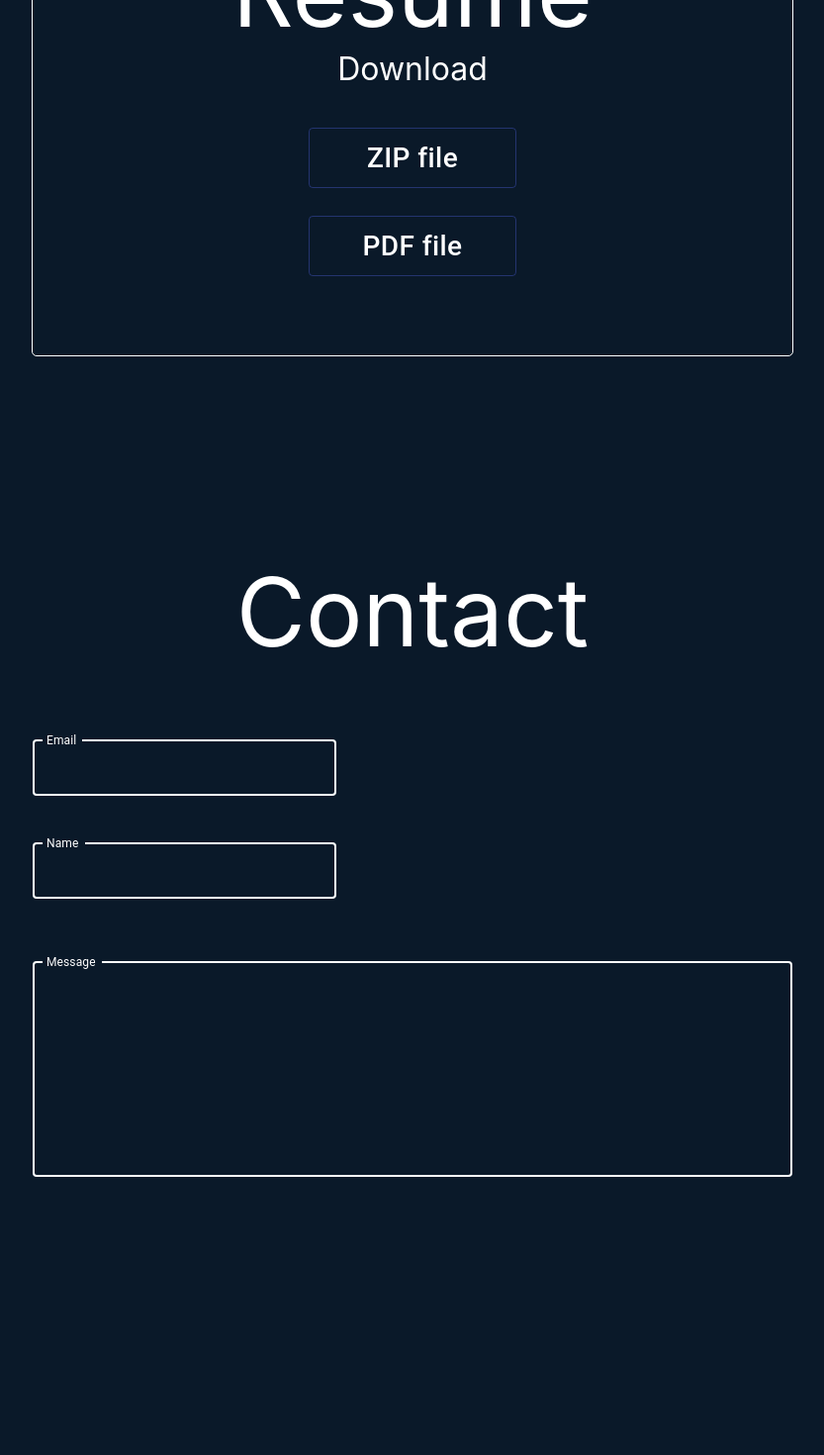
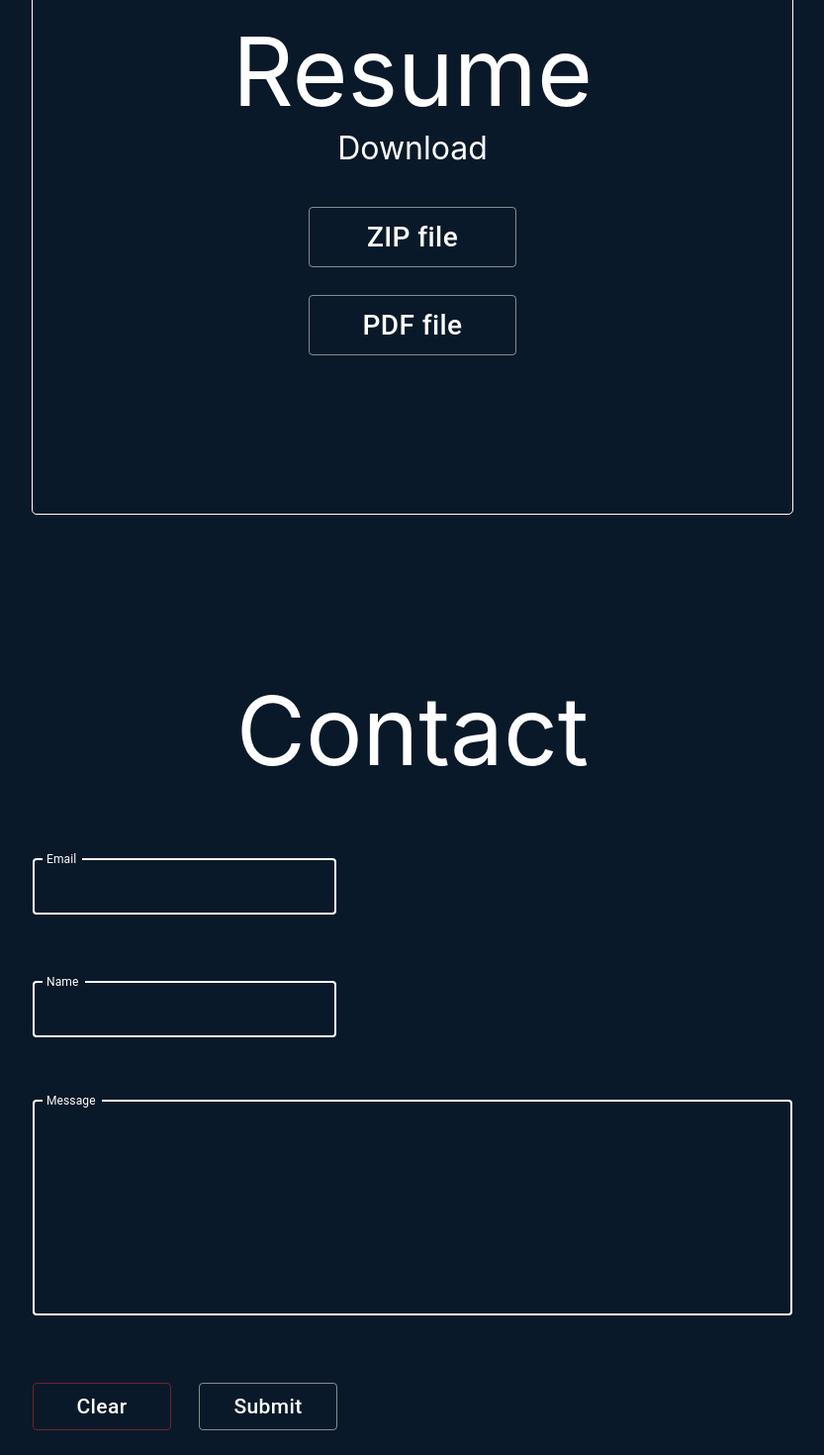
Before and after one commit to mark-p7/markdeguzman, a React (Create React App) app: page / in a window 1280 px wide. Shown: the part 2060-3530 px from the top of the page at 99% size, without its empty margins (223-1056 px from the left). Before the commit the page ends 3460 px from the top, so only its background shows below. Built offline with nearby package versions, Linux system fonts and the light colour scheme; no server answers.

Commit message:
finished front-end

```diff
--- a/src/pages/Contactpage/Contactpage.js
+++ b/src/pages/Contactpage/Contactpage.js
@@ -1,22 +1,57 @@
 import { ThemeProvider, Typography, Box, Button, FormControl, InputLabel, Input, FormHelperText, TextField } from "@mui/material";
-
-// const label = (props) => <Typography variant="subTitle">{props.label}</Typography>
+import { Fade } from "react-reveal";
+import { useRef } from "react";
 
 export default function Contactpage() {
+
+    const email = useRef('');
+    const name = useRef('');
+    const message = useRef('');
+
+    function sendMessage() {
+        console.log(email.current)
+        console.log(name.current)
+        console.log(message.current)
+        if (email.current == '' || name.current == '' || message.current == '') {
+            alert('Please fill out all fields')
+        } else {
+            email.current = ''
+            name.current = ''
+            message.current = ''
+            alert('Message submitted')
+        }
+    }
+
     return (
         <>
-            <div id="Contact" style={{ width: '60%', marginTop: '10vh', marginBottom:'25vh' }}>
-                <Box sx={{ width: '100%', height: '40em', marginTop: '15vh' }}>
-                    <Box sx={{my: '6vh'}}>
-                    <Typography variant="name">Contact</Typography>
-                    </Box>
+            <div id="contact" style={{ width: '60%', marginTop: '10vh', marginBottom: '25vh' }}>
+                <Box sx={{ width: '100%', height: '40em', marginTop: '10vh' }}>
+                    <Fade bottom>
+                        <Box sx={{ my: '6vh' }}>
+                            <Typography variant="name">Contact</Typography>
+                        </Box>
+                    </Fade>
+                    <div style={{ textAlign: 'left' }}>
+                        <Fade left>
+                            <TextField id="outlined-basic" ref={email} label="Email" variant="outlined" color="basic" sx={{ width: '40%', my: '3vh' }} inputProps={{ style: { color: "white" } }} focused />
+                            <br />
+                            <TextField id="outlined-basic" ref={name} label="Name" variant="outlined" color="basic" sx={{ width: '40%', my: '3vh' }} inputProps={{ style: { color: "white" } }} focused />
+                        </Fade>
+                    </div>
+                    <Fade right>
+                        <TextField id="outlined-basic" ref={message} label="Message" variant="outlined" color="basic" multiline={true} rows={8} sx={{ width: '100%', my: '5vh' }} inputProps={{ style: { color: "white" } }} focused />
+                    </Fade>
+                    <Fade bottom>
+                        <div style={{ textAlign: 'left' }}>
+                            <Button variant="outlined" color="error" style={{ textTransform: 'none', width: '10em', margin: '2em 2em 2em 0' }}>
+                                <Typography id="quote" className="quote" variant="info">Clear</Typography>
+                            </Button>
+                            <Button variant="outlined" color="basic" style={{ textTransform: 'none', width: '10em', margin: '2em 2em 2em 0' }} onClick={() => { sendMessage() }}>
+                                <Typography id="quote" className="quote" variant="info">Submit</Typography>
+                            </Button>
+                        </div>
+                    </Fade>
 
-                    <div style={{textAlign: 'left'}}>
-                        <TextField id="outlined-basic" label="Email" variant="outlined" color="basic" sx={{ width: '40%', my: '3vh' }} inputProps={{ style: { color: "white" } }} focused />
-                        <br/>
-                        <TextField id="outlined-basic" label="Name" variant="outlined" color="basic" sx={{ width: '40%', my: '3vh' }} inputProps={{ style: { color: "white" } }} focused />
-                    </div>
-                    <TextField id="outlined-basic" label="Message" variant="outlined" color="basic" multiline={true} rows={8} sx={{ width: '100%', my: '5vh'}} inputProps={{ style: { color: "white" } }} focused />
                 </Box>
             </div>
         </>
--- a/src/pages/Resumepage/Resumepage.js
+++ b/src/pages/Resumepage/Resumepage.js
@@ -5,20 +5,20 @@ export default function Resumepage() {
     return (
         <>
             <div style={{border: '1px solid white', borderRadius: '5px', width: '75%',  display: 'grid', alignItems: 'center', margin: 'auto' }}>
-                <div id="resume" style={{ textAlign: 'center', paddingTop: '5vh' }}>
+                <div id="resume" style={{ textAlign: 'center', paddingTop: '15vh' }}>
                     <Fade left>
                         <Typography variant="name">Resume</Typography>
                         <Typography variant="subTitle">Download</Typography>
                     </Fade>
                 </div>
-                <div style={{ marginTop: '5vh', marginBottom: '10vh' }}>
+                <div style={{ marginTop: '5vh', marginBottom: '20vh' }}>
                     <Fade right>
-                        <Button variant="outlined" style={{ textTransform: 'none', width: '15em' }}>
+                        <Button variant="outlined" color="basic" style={{ textTransform: 'none', width: '15em' }}>
                             <Typography id="quote" className="quote" variant="quote">ZIP file</Typography>
                         </Button>
                     </Fade>
                     <Fade bottom>
-                        <Button variant="outlined" style={{ textTransform: 'none', width: '15em', marginTop: '2em' }}>
+                        <Button variant="outlined" color="basic" style={{ textTransform: 'none', width: '15em', marginTop: '2em'}}>
                             <Typography id="quote" className="quote" variant="quote">PDF file</Typography>
                         </Button>
                     </Fade>
```
